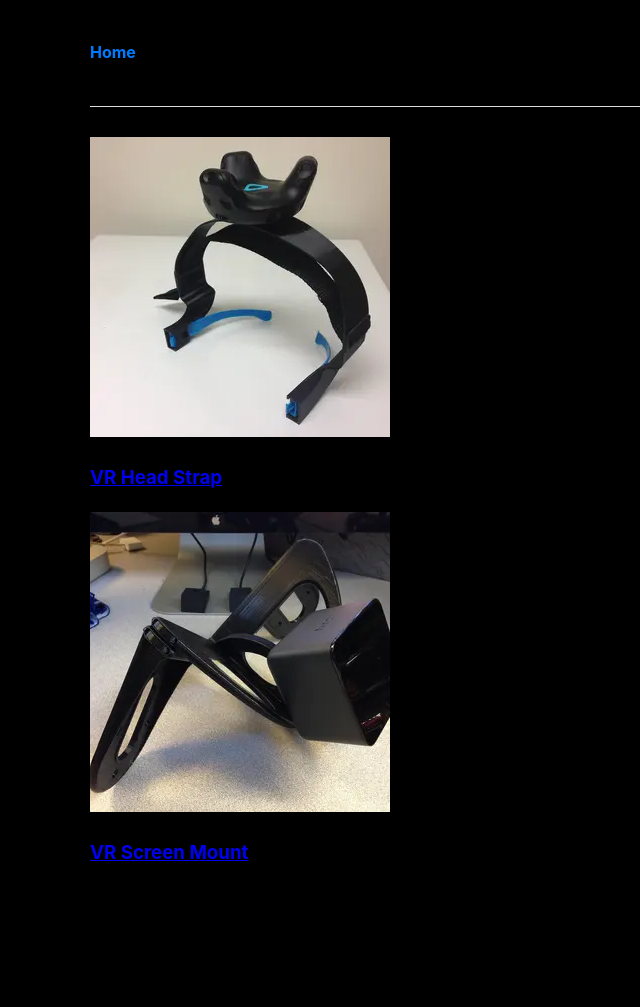
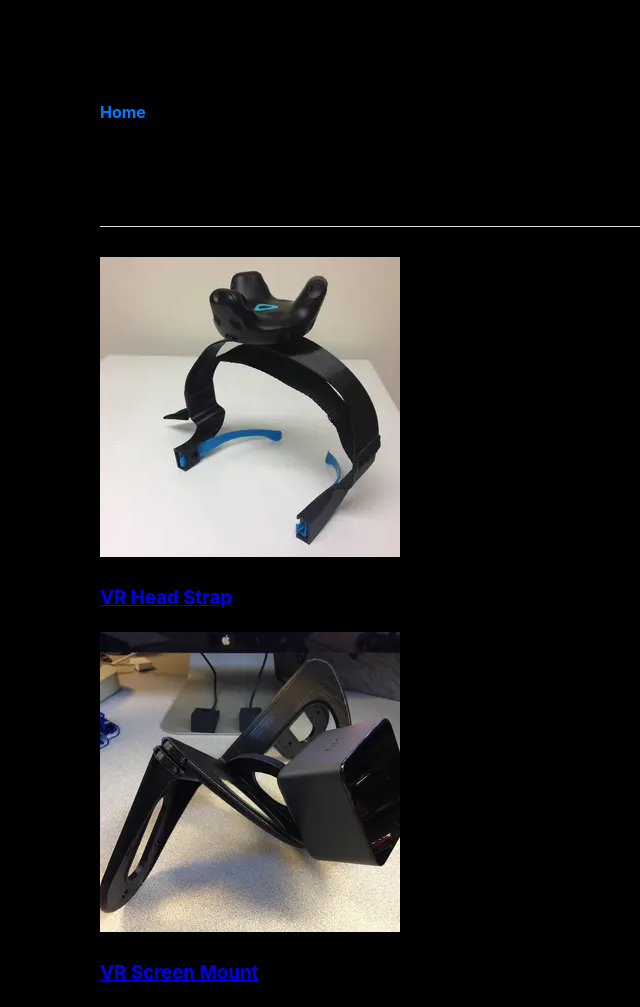
Before and after one commit to tenorvis/portfolio, a Jekyll site: the page built from index.html, in a window 1280 px wide. Shown: the whole page, without its empty margins (0-640 px from the left). Built offline with Jekyll 4.4.1, drawn with Linux system fonts in a browser that asks for light colours; before the commit the page ends 900 px from its top, so only the background shows below that.

Commit message:
More padding for edges take 5

```diff
--- a/assets/css/style.css
+++ b/assets/css/style.css
@@ -3,7 +3,7 @@
     font-family: -apple-system, BlinkMacSystemFont, "Segoe UI", Roboto, Helvetica, Arial, sans-serif;
     line-height: 1.6;
     color: #33ebff;
-    padding: 0 40px; /* Buffer for mobile edges */
+    padding: 0 100px; /* Buffer for mobile edges */
     max-width: 1100px;
     margin: 0 auto;
     background-color: #000000;
@@ -11,7 +11,7 @@
 
 /* --- Navigation --- */
 nav {
-    padding: 40px 0;
+    padding: 100px 0;
     border-bottom: 1px solid #ddd;
     margin-bottom: 30px;
 }
@@ -82,7 +82,7 @@
 /* --- Mobile Specific Fixes --- */
 @media (max-width: 480px) {
     body {
-        padding: 0 45px; /* Slightly tighter padding for small screens */
+        padding: 0 100px; /* Slightly tighter padding for small screens */
     }
 
     .gallery {
```
